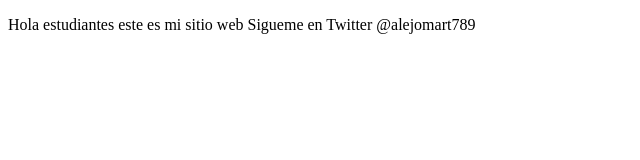
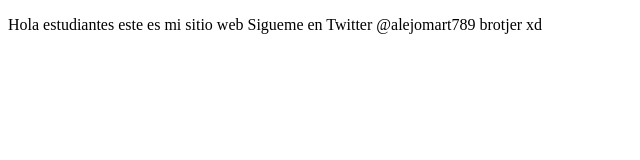
Before and after one commit to alejomart789/proyectoCursoPrework, a plain HTML site: page index.html in a window 1280 px wide. Shown: the full height of the page, 0-640 px from the left. Drawn offline with Linux system fonts and the light colour scheme.

Commit message:
Cambios agregamos

```diff
--- a/index.html
+++ b/index.html
@@ -9,7 +9,7 @@
 <body>
     <p>
         Hola estudiantes este es mi sitio web
-        Sigueme en Twitter @alejomart789
+        Sigueme en Twitter @alejomart789 brotjer xd
     </p>
 </body>
 </html>
```
